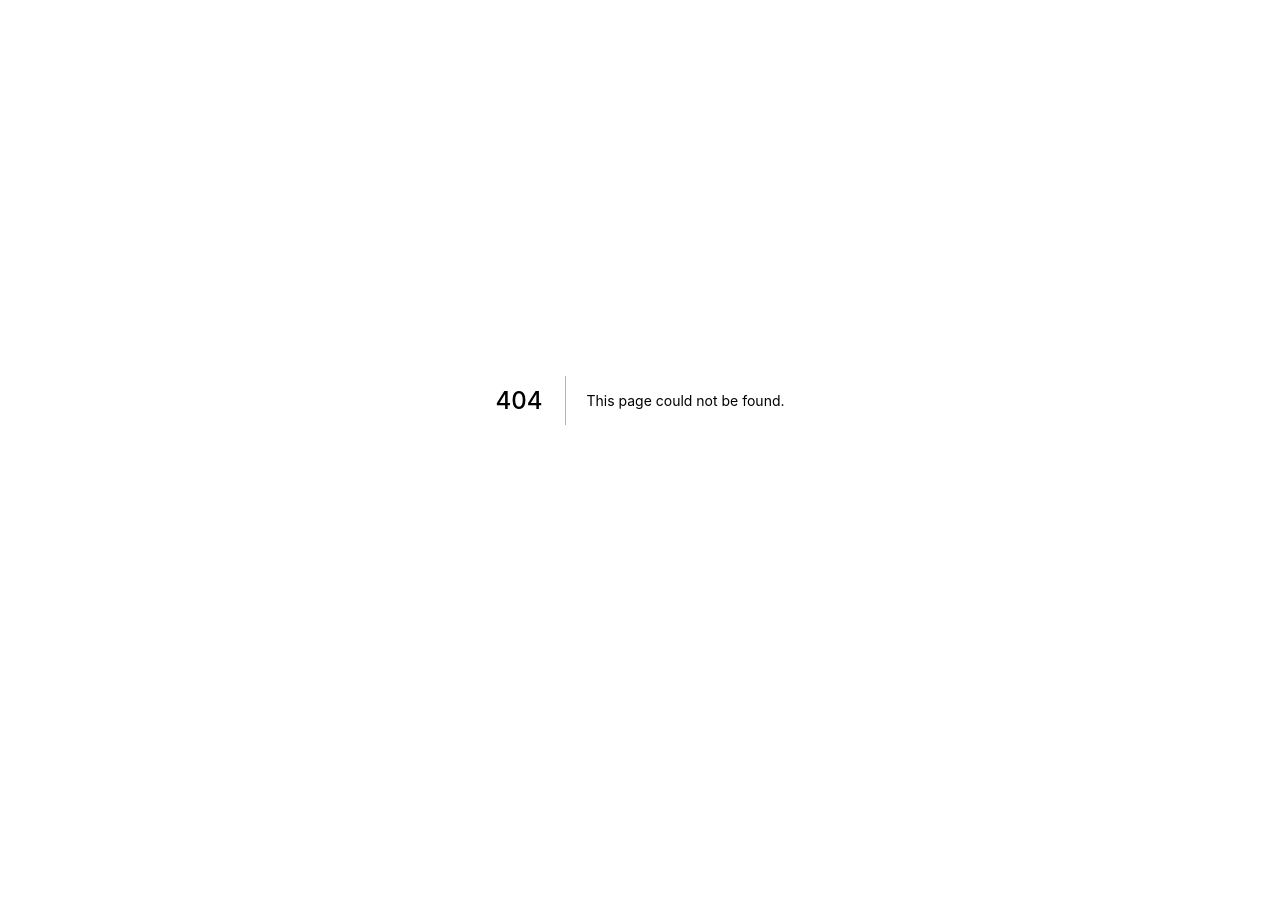
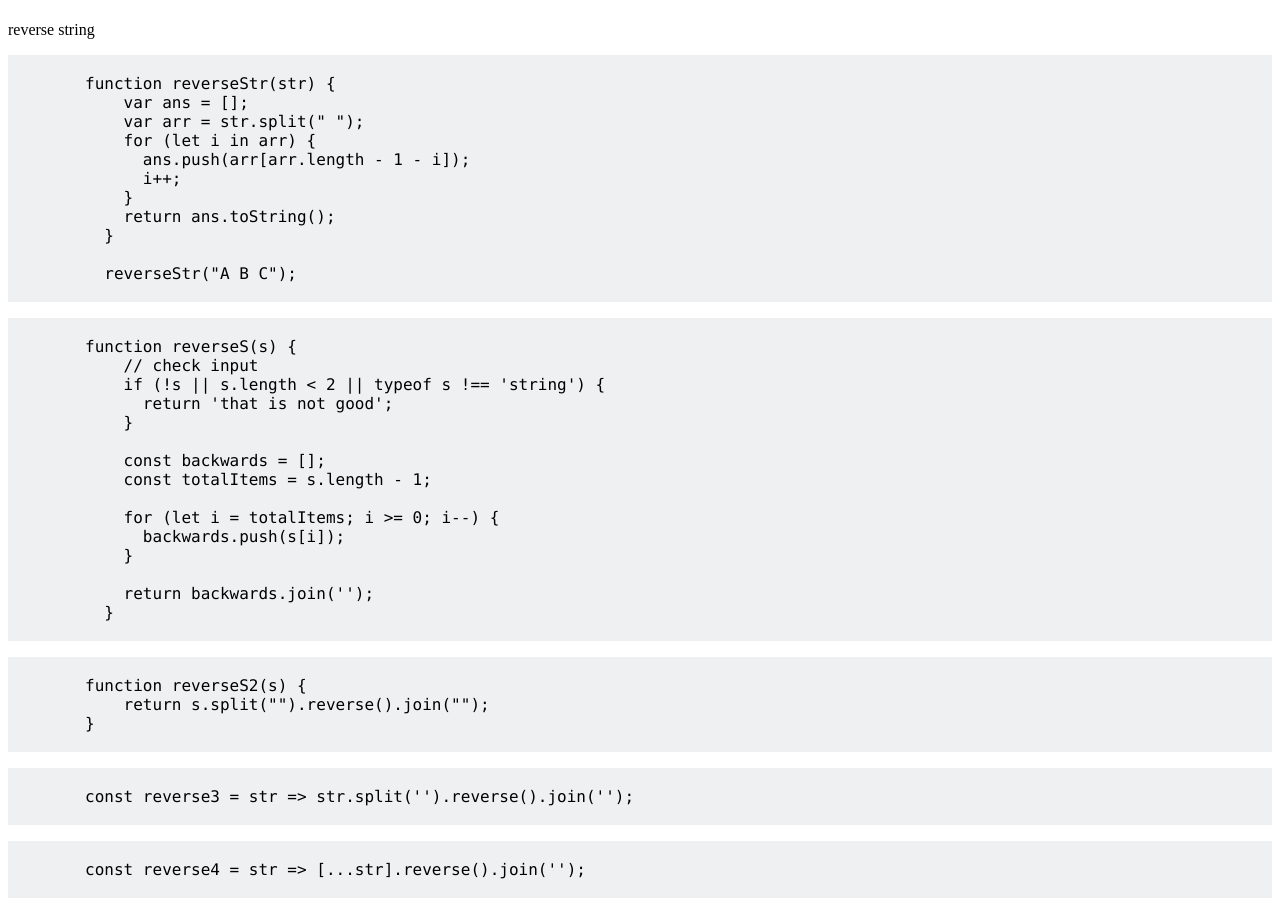
Before and after one commit to weikee94/next-ssr, a Next.js app: page /post in a window 1280 px wide. Before the commit this address had no page. Before the commit the page ends 800 px from the top, so only its background shows below. Built offline with nearby package versions, Linux system fonts and the light colour scheme.

Commit message:
Add array reverse string

```diff
--- /dev/null
+++ b/pages/post.js
@@ -0,0 +1,92 @@
+import { withRouter } from "next/router";
+
+const Page = withRouter(props => (
+  <div>
+    <style jsx>{`
+      pre.prettyprint {
+        border: none !important;
+        font-family: Consolas, Menlo, Monaco, "Lucida Console",
+          "Liberation Mono", "DejaVu Sans Mono", "Bitstream Vera Sans Mono",
+          "Courier New", monospace, sans-serif;
+        background-color: rgb(239, 240, 241);
+      }
+      h1 {
+        font-family: brandon-grotesque, sans-serif;
+        font-weight: 400;
+        font-style: normal;
+      }
+      span {
+        font-family: brandon-grotesque;
+        font-weight: 700;
+        font-style: normal;
+        font-size: 11px;
+        letter-spacing: 0.14em;
+        text-transform: uppercase;
+        margin: 0 0.618em;
+      }
+      span:hover {
+        color: rgba(34, 34, 34, 0.4);
+        cursor: pointer;
+      }
+    `}</style>
+    <h1>{props.router.query.type}</h1>
+    <p>reverse string</p>
+    <pre className="prettyprint lang-js">
+      {`
+        function reverseStr(str) {
+            var ans = [];
+            var arr = str.split(" ");
+            for (let i in arr) {
+              ans.push(arr[arr.length - 1 - i]);
+              i++;
+            }
+            return ans.toString();
+          }
+
+          reverseStr("A B C");
+        `}
+    </pre>
+
+    <pre className="prettyprint lang-js">
+      {`
+        function reverseS(s) {
+            // check input
+            if (!s || s.length < 2 || typeof s !== 'string') {
+              return 'that is not good';
+            }
+
+            const backwards = [];
+            const totalItems = s.length - 1;
+
+            for (let i = totalItems; i >= 0; i--) {
+              backwards.push(s[i]);
+            }
+
+            return backwards.join('');
+          }
+        `}
+    </pre>
+
+    <pre className="prettyprint lang-js">
+      {`
+        function reverseS2(s) {
+            return s.split("").reverse().join("");
+        }
+      `}
+    </pre>
+
+    <pre className="prettyprint lang-js">
+      {`
+        const reverse3 = str => str.split('').reverse().join('');
+      `}
+    </pre>
+
+    <pre className="prettyprint lang-js">
+      {`
+        const reverse4 = str => [...str].reverse().join('');
+      `}
+    </pre>
+  </div>
+));
+
+export default Page;
```
Also changed, not shown: pages/dsalgo.js (+7 -0 lines).
